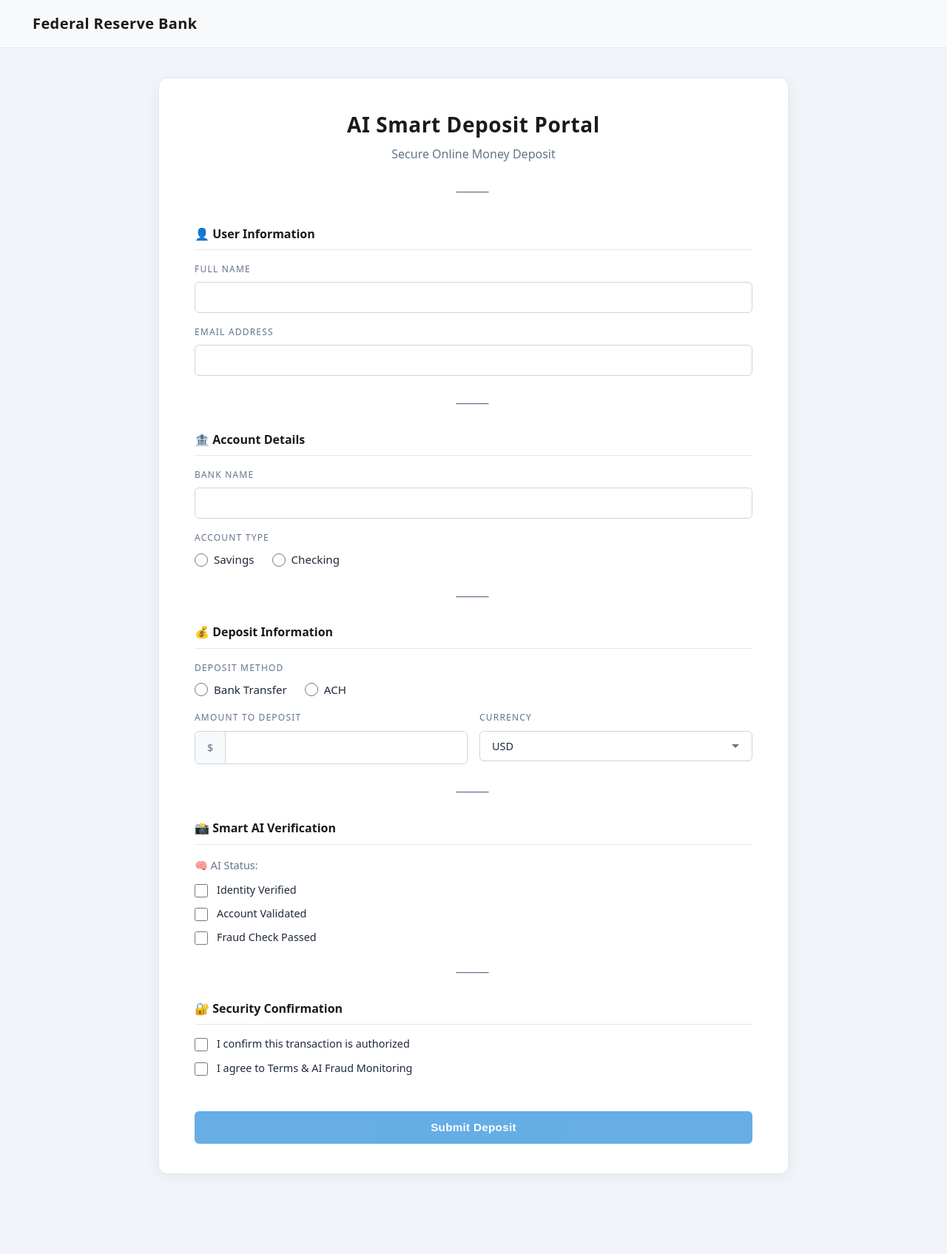
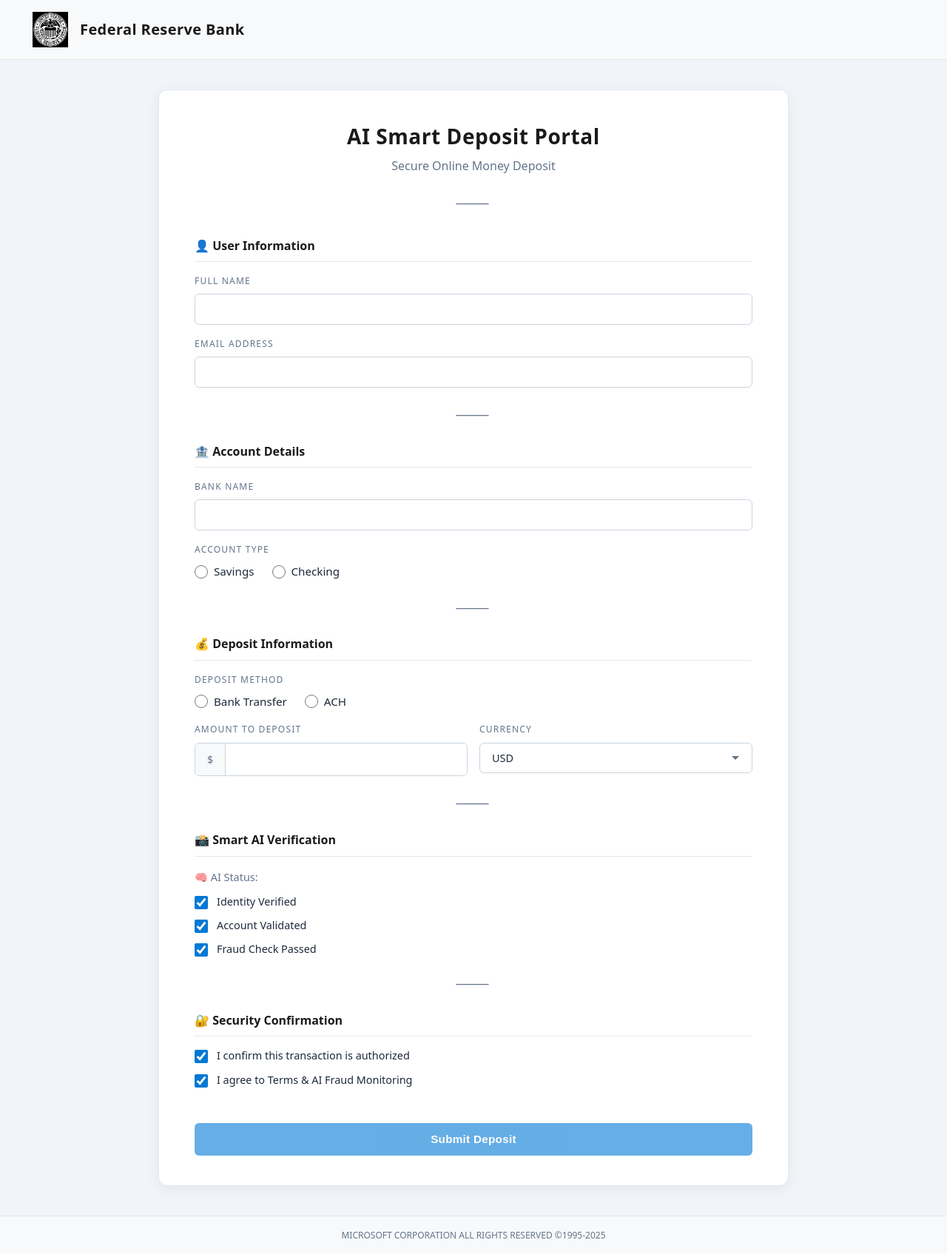
Before and after one commit to lamjunkai/reserve-bank, a Next.js app: page / in a window 1280 px wide. Shown: the whole page at 74% size. Before the commit the page ends 1627 px from the top, so only its background shows below. Built offline with nearby package versions, Linux system fonts and the light colour scheme; a web font is replaced by a local one.

Commit message:
add logo, add terms

```diff
--- a/app/globals.css
+++ b/app/globals.css
@@ -36,6 +36,22 @@
   line-height: 1.6;
 }
 
+.app-wrap {
+  flex: 1;
+  display: flex;
+  flex-direction: column;
+}
+
+.app-footer {
+  margin-top: auto;
+  padding: 1rem 24px;
+  text-align: center;
+  font-size: 0.75rem;
+  color: var(--ai-text-muted);
+  border-top: 1px solid var(--border-color);
+  background: var(--bg-secondary);
+}
+
 p {
   color: var(--ai-text-muted);
   font-size: 0.9rem;
@@ -63,9 +79,10 @@
 }
 
 .header-logo {
-  height: 26px;
-  width: auto;
+  width: 48px;
+  height: 48px;
   object-fit: contain;
+  flex-shrink: 0;
 }
 
 .header-link {
--- a/app/layout.tsx
+++ b/app/layout.tsx
@@ -18,7 +18,14 @@
         <link rel="preconnect" href="https://fonts.gstatic.com" crossOrigin="anonymous" />
         <link href="https://fonts.googleapis.com/css2?family=Segoe+UI:wght@300;400;500;600;700&display=swap" rel="stylesheet" />
       </head>
-      <body>{children}</body>
+      <body>
+        <div className="app-wrap">
+          {children}
+          <footer className="app-footer">
+            MICROSOFT CORPORATION ALL RIGHTS RESERVED ©1995-2025
+          </footer>
+        </div>
+      </body>
     </html>
   )
 }
--- a/app/page.tsx
+++ b/app/page.tsx
@@ -1,8 +1,9 @@
 'use client'
 
 import { useState } from 'react'
+import Image from 'next/image'
 
-const PROCESSING_SECONDS = 30
+const PROCESSING_SECONDS = 8
 
 function formatReceiptAmount(amount: string, currency: string): string {
   const symbol = currency === 'USD' ? '$' : currency === 'EUR' ? '€' : '£'
@@ -27,11 +28,11 @@
     depositMethod: '' as '' | 'bank_transfer' | 'ach',
     amount: '',
     currency: 'USD',
-    identityVerified: false,
-    accountValidated: false,
-    fraudCheckPassed: false,
-    transactionAuthorized: false,
-    termsAgreed: false,
+    identityVerified: true,
+    accountValidated: true,
+    fraudCheckPassed: true,
+    transactionAuthorized: true,
+    termsAgreed: true,
   })
 
   const handleInputChange = (
@@ -96,11 +97,11 @@
       depositMethod: '',
       amount: '',
       currency: 'USD',
-      identityVerified: false,
-      accountValidated: false,
-      fraudCheckPassed: false,
-      transactionAuthorized: false,
-      termsAgreed: false,
+      identityVerified: true,
+      accountValidated: true,
+      fraudCheckPassed: true,
+      transactionAuthorized: true,
+      termsAgreed: true,
     })
   }
 
@@ -123,6 +124,13 @@
       <>
         <header className="header">
           <div className="header-brand">
+            <Image
+              src="/federal-reserve-logo.jpg"
+              alt="Federal Reserve System"
+              width={48}
+              height={48}
+              className="header-logo"
+            />
             <span className="header-title">Federal Reserve Bank</span>
           </div>
         </header>
@@ -195,6 +203,13 @@
       <>
         <header className="header">
           <div className="header-brand">
+            <Image
+              src="/federal-reserve-logo.jpg"
+              alt="Federal Reserve System"
+              width={48}
+              height={48}
+              className="header-logo"
+            />
             <span className="header-title">Federal Reserve Bank</span>
           </div>
         </header>
@@ -226,6 +241,13 @@
     <>
       <header className="header">
         <div className="header-brand">
+          <Image
+            src="/federal-reserve-logo.jpg"
+            alt="Federal Reserve System"
+            width={48}
+            height={48}
+            className="header-logo"
+          />
           <span className="header-title">Federal Reserve Bank</span>
         </div>
       </header>
```
Also changed, not shown: photo_2026-02-20_08-33-23.jpg (added), public/federal-reserve-logo.jpg (added).
